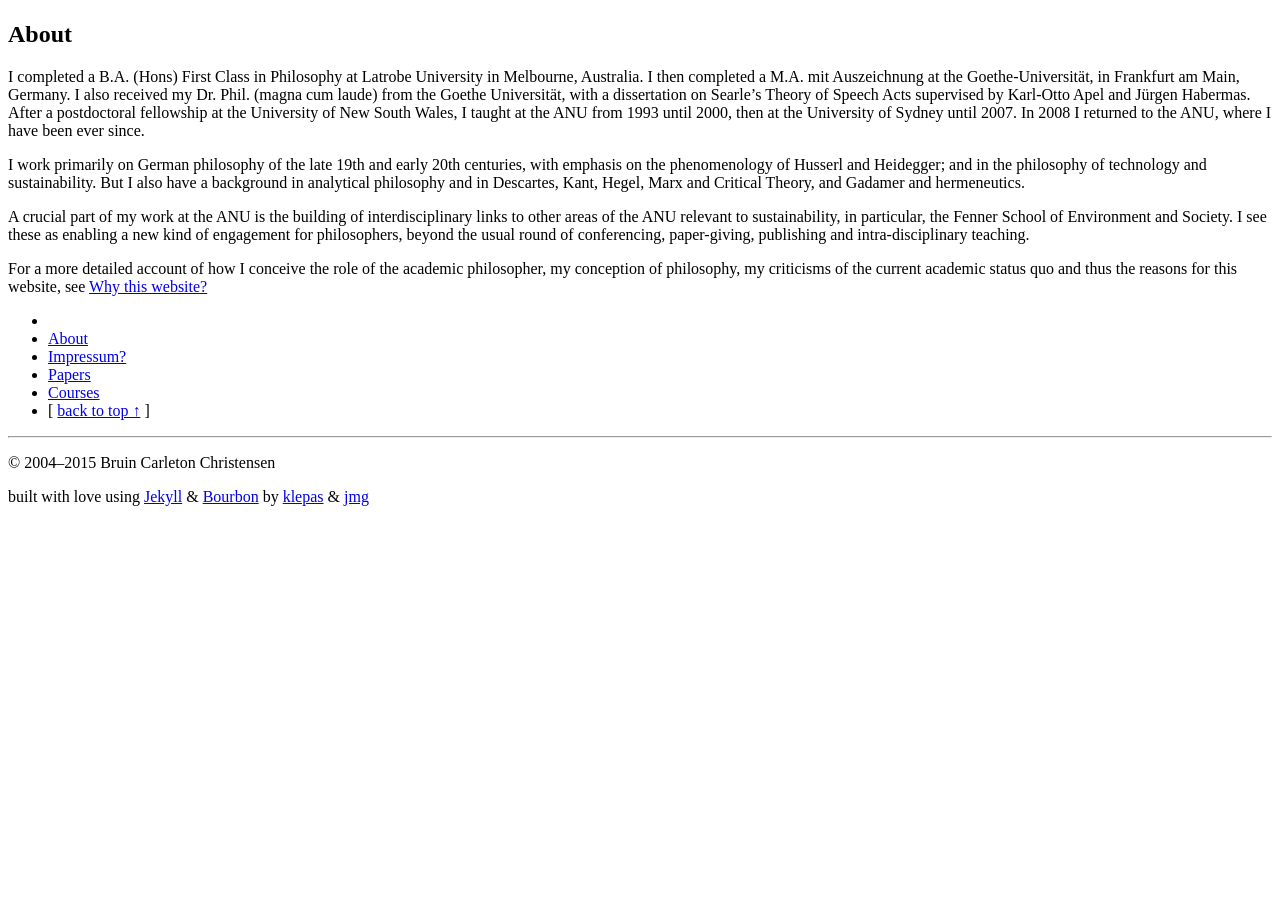
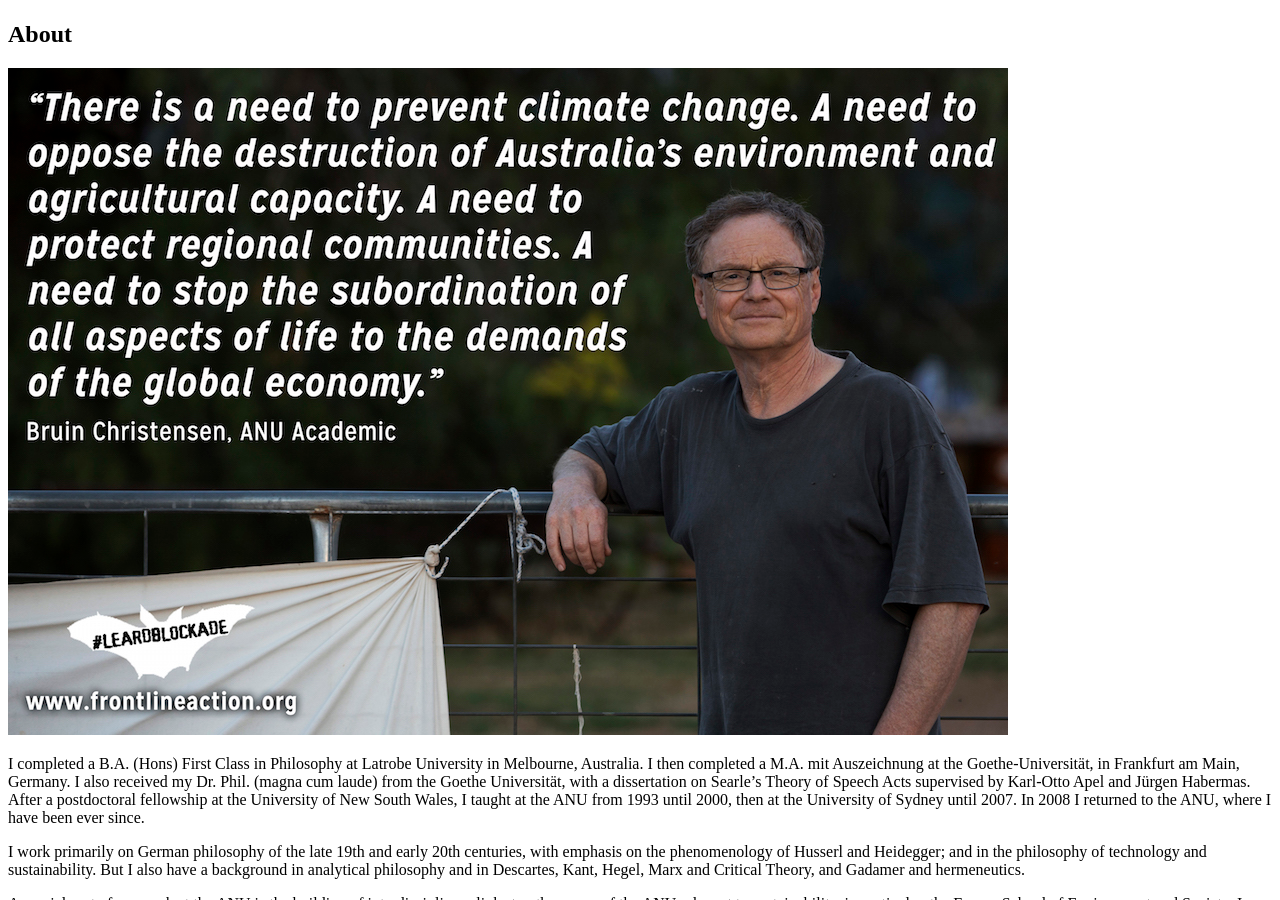
Before and after one commit to klepas/bruins-site, a Jekyll site: the page built from about.md, in a window 1280 px wide and 900 px high, scrolled down 331 px. Built offline with Jekyll 4.4.1, drawn with Linux system fonts in a browser that asks for light colours; nearby versions of some CDN libraries; some web fonts are replaced; before the commit the page ends 900 px from its top, so only the background shows below that.

Commit message:
Content for about page
Including image

```diff
--- a/about.md
+++ b/about.md
@@ -4,10 +4,10 @@ title: About
 permalink: /about/
 ---
 
+![Bruin meme photo](/files/images/Bruin-meme-v3 copy.jpg)
+
 I completed a B.A. (Hons) First Class in Philosophy at Latrobe University in Melbourne, Australia. I then completed a M.A. mit Auszeichnung at the Goethe-Universität, in Frankfurt am Main, Germany. I also received my Dr. Phil. (magna cum laude) from the Goethe Universität, with a dissertation on Searle’s Theory of Speech Acts supervised by Karl-Otto Apel and Jürgen Habermas. After a postdoctoral fellowship at the University of New South Wales, I taught at the ANU from 1993 until 2000, then at the University of Sydney until 2007. In 2008 I returned to the ANU, where I have been ever since.
 
 I work primarily on German philosophy of the late 19th and early 20th centuries, with emphasis on the phenomenology of Husserl and Heidegger; and in the philosophy of technology and sustainability. But I also have a background in analytical philosophy and in Descartes, Kant, Hegel, Marx and Critical Theory, and Gadamer and hermeneutics.
 
 A crucial part of my work at the ANU is the building of interdisciplinary links to other areas of the ANU relevant to sustainability, in particular, the Fenner School of Environment and Society. I see these as enabling a new kind of engagement for philosophers, beyond the usual round of conferencing, paper-giving, publishing and intra-disciplinary teaching.
-
-For a more detailed account of how I conceive the role of the academic philosopher, my conception of philosophy, my criticisms of the current academic status quo and thus the reasons for this website, see [Why this website?](#Why_this_website?)
```
Also changed, not shown: files/images/Bruin-meme-v3 copy.jpg (added).
